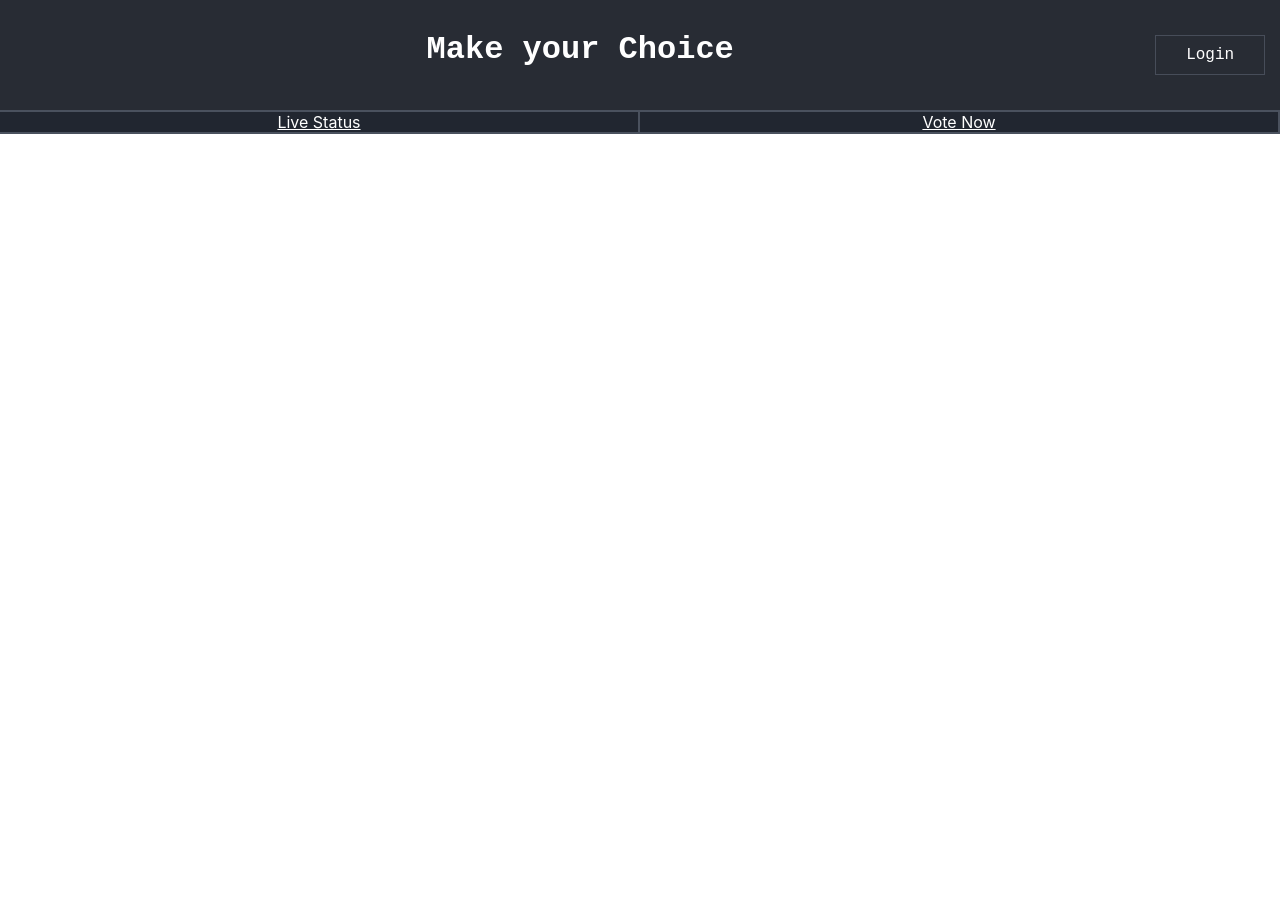
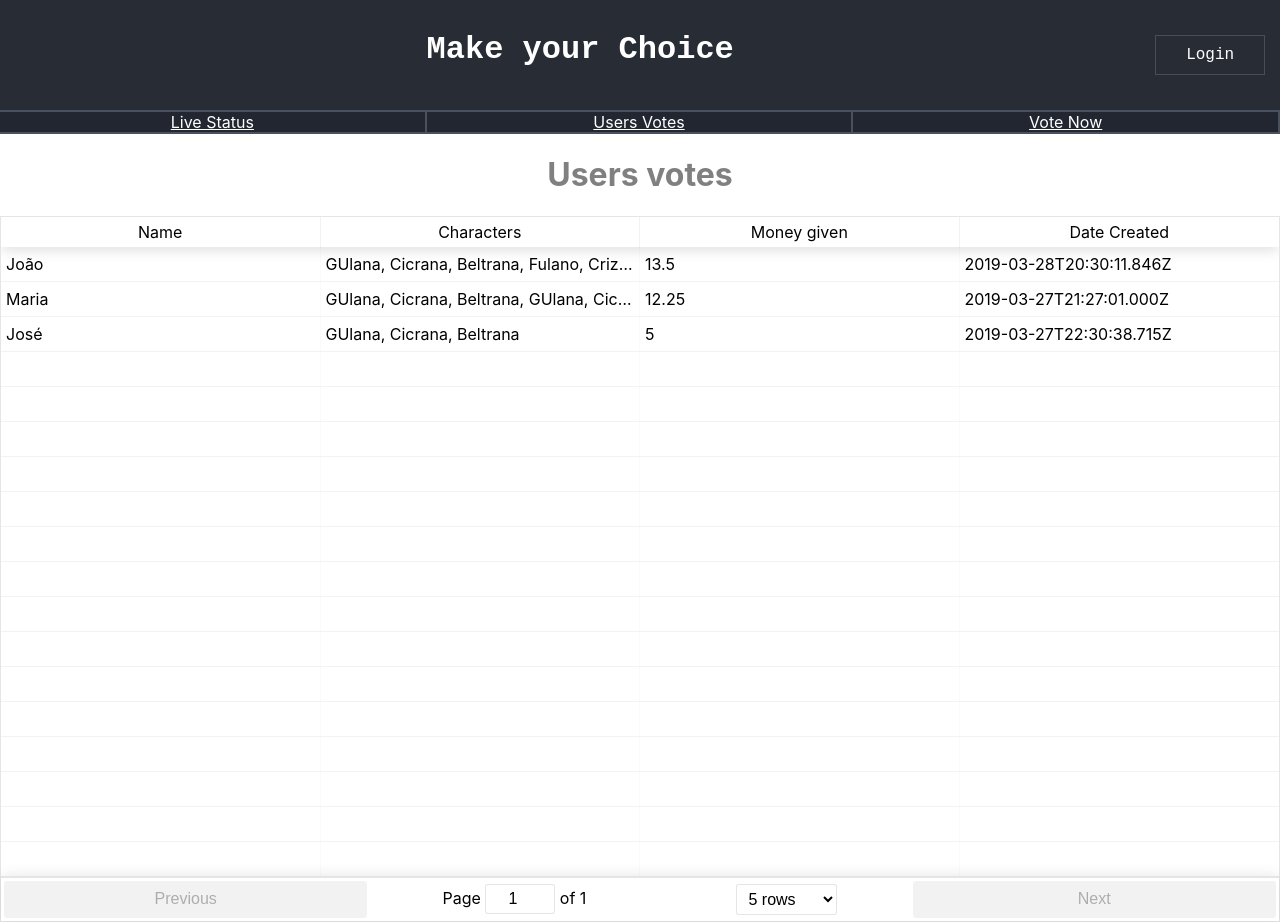
Before and after one commit to nicholasks/make-your-choice, a React (Create React App) app: page /uservotes in a window 1280 px wide. Before the commit the page ends 800 px from the top, so only its background shows below. Built offline with nearby package versions, Linux system fonts and the light colour scheme.

Commit message:
User vote table created and routed.

```diff
--- a/src/App.js
+++ b/src/App.js
@@ -2,6 +2,7 @@ import React, { Component } from 'react';
 import { BrowserRouter, Route, Link } from "react-router-dom";
 import Header from './containers/Header/';
 import OverallTable from './components/OverallTable/';
+import UserVoteTable from './components/UserVoteTable/';
 import LoginForm from './components/LoginForm/';
 
 import logo from './logo.svg';
@@ -19,7 +20,8 @@ class App extends Component {
         <div>
           <Route path="/" exact component={OverallTable} />
           <Route path="/login" component={LoginForm} />
-          <Route path="/createAccount" exact component={OverallTable} />
+          <Route path="/createAccount" component={OverallTable} />
+          <Route path="/uservotes" component={UserVoteTable} />
 
         </div>
       </BrowserRouter>
--- /dev/null
+++ b/src/components/UserVoteTable/index.js
@@ -0,0 +1,63 @@
+import React, { Component } from 'react';
+import ReactTable from "react-table";
+import 'react-table/react-table.css'
+
+
+class OverallTable extends Component {
+  render() {
+    return(
+      <React.Fragment>
+        <h1 style={h1Style}>Users votes</h1>
+        <ReactTable data={data} columns={columns} pageSize={'18'}/>
+      </React.Fragment>
+    )
+  }
+}
+
+const h1Style = {
+  textAlign: 'center',
+  color: 'grey'
+}
+var d = new Date();
+var dattt = d.toISOString();
+const data = [
+  {
+    username: 'João',
+    votes: 'GUlana, Cicrana, Beltrana, Fulano, Crizasadok', //This will return a String with the names...
+    amount: 13.5,
+    date: '2019-03-28T20:30:11.846Z'
+  },
+  {
+    username: 'Maria',
+    votes: 'GUlana, Cicrana, Beltrana, GUlana, Cicrana, Beltrana', //This will return a String with the names...
+    amount: 12.25,
+    date:dattt
+  },
+  {
+    username: 'José',
+    votes: 'GUlana, Cicrana, Beltrana', //This will return a String with the names...
+    amount: 5.00,
+    date:'2019-03-27T22:30:38.715Z'
+  }
+]
+
+const columns = [
+  {
+    Header: 'Name',
+    accessor: 'username' // String-based value accessors!
+  },
+  {
+    Header: 'Characters',
+    accessor: 'votes',
+  },
+  {
+    Header: 'Money given',
+    accessor: 'amount'
+  },
+  {
+    Header: 'Date Created',
+    accessor: 'date'
+  }
+]
+
+export default OverallTable;
--- a/src/containers/Header/index.js
+++ b/src/containers/Header/index.js
@@ -18,6 +18,11 @@ class Header extends Component {
             to="/"
             style={pStyle}>
             Live Status
+          </Link>
+          <Link
+            to="/uservotes/"
+            style={pStyle}>
+            Users Votes
           </Link>
           <Link
             to="/vote/"
```
